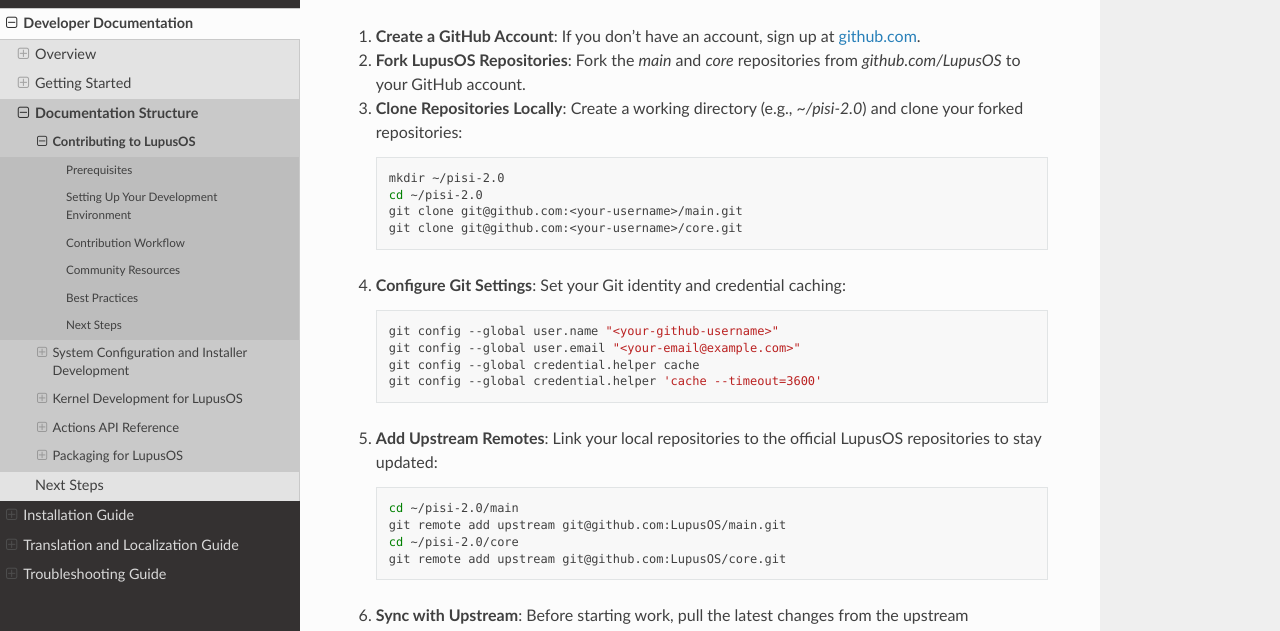
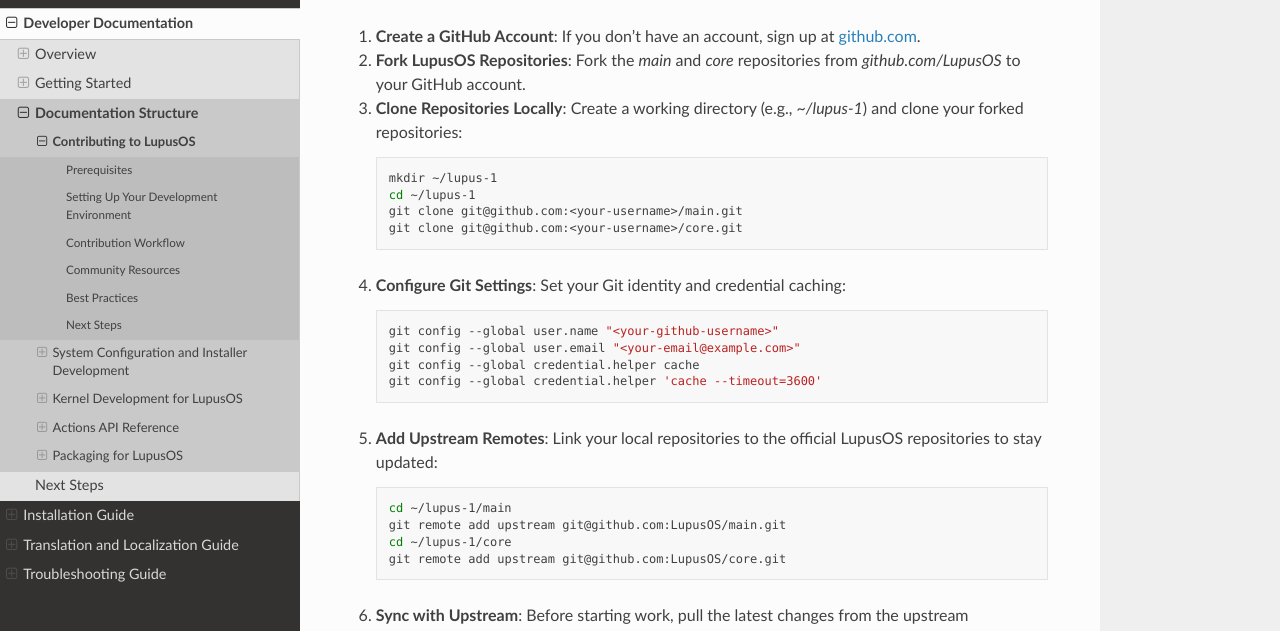
Before and after one commit to LupusOS/documentation-hub, a Sphinx documentation site: the page built from docs/Developer/contributing.rst, in a window 1280 px wide and 1400 px high, scrolled down 472 px. Shown: the part 159-790 px from the top of the window. Built offline with Sphinx 7.4.7 and the Read the Docs theme 3.1.0, drawn with Linux system fonts in a browser that asks for light colours; pages that are not in the unit, such as notebooks, are missing from menus; some of the changed text lies outside the part shown.

Commit message:
Update contributing.rst

```diff
--- a/docs/Developer/contributing.rst
+++ b/docs/Developer/contributing.rst
@@ -25,12 +25,12 @@
 1. **Create a GitHub Account**: If you don’t have an account, sign up at `github.com <https://github.com>`_.
 2. **Fork LupusOS Repositories**: Fork the `main` and `core` repositories from `github.com/LupusOS` to your GitHub account.
 3. **Clone Repositories Locally**:
-   Create a working directory (e.g., `~/pisi-2.0`) and clone your forked repositories:
+   Create a working directory (e.g., `~/lupus-1`) and clone your forked repositories:
 
    .. code-block:: bash
 
-      mkdir ~/pisi-2.0
-      cd ~/pisi-2.0
+      mkdir ~/lupus-1
+      cd ~/lupus-1
       git clone git@github.com:<your-username>/main.git
       git clone git@github.com:<your-username>/core.git
 
@@ -49,9 +49,9 @@
 
    .. code-block:: bash
 
-      cd ~/pisi-2.0/main
+      cd ~/lupus-1/main
       git remote add upstream git@github.com:LupusOS/main.git
-      cd ~/pisi-2.0/core
+      cd ~/lupus-1/core
       git remote add upstream git@github.com:LupusOS/core.git
 
 6. **Sync with Upstream**:
@@ -94,7 +94,7 @@
 
    .. code-block:: bash
 
-      sudo docker run -v ~/pisi-2.0:/git -v ~/pisi-2.0/build:/root -v /var/cache/pisi/archives:/var/cache/pisi/archives -v /var/cache/pisi/packages:/var/cache/pisi/packages -itd --security-opt=seccomp:unconfined LupusOS/chroot bash
+      sudo docker run -v ~/lupus-1:/git -v ~/lupus-1/build:/root -v /var/cache/pisi/archives:/var/cache/pisi/archives -v /var/cache/pisi/packages:/var/cache/pisi/packages -itd --security-opt=seccomp:unconfined LupusOS/chroot bash
 
 4. **Access the Container**:
    Start and attach to the container:
```
